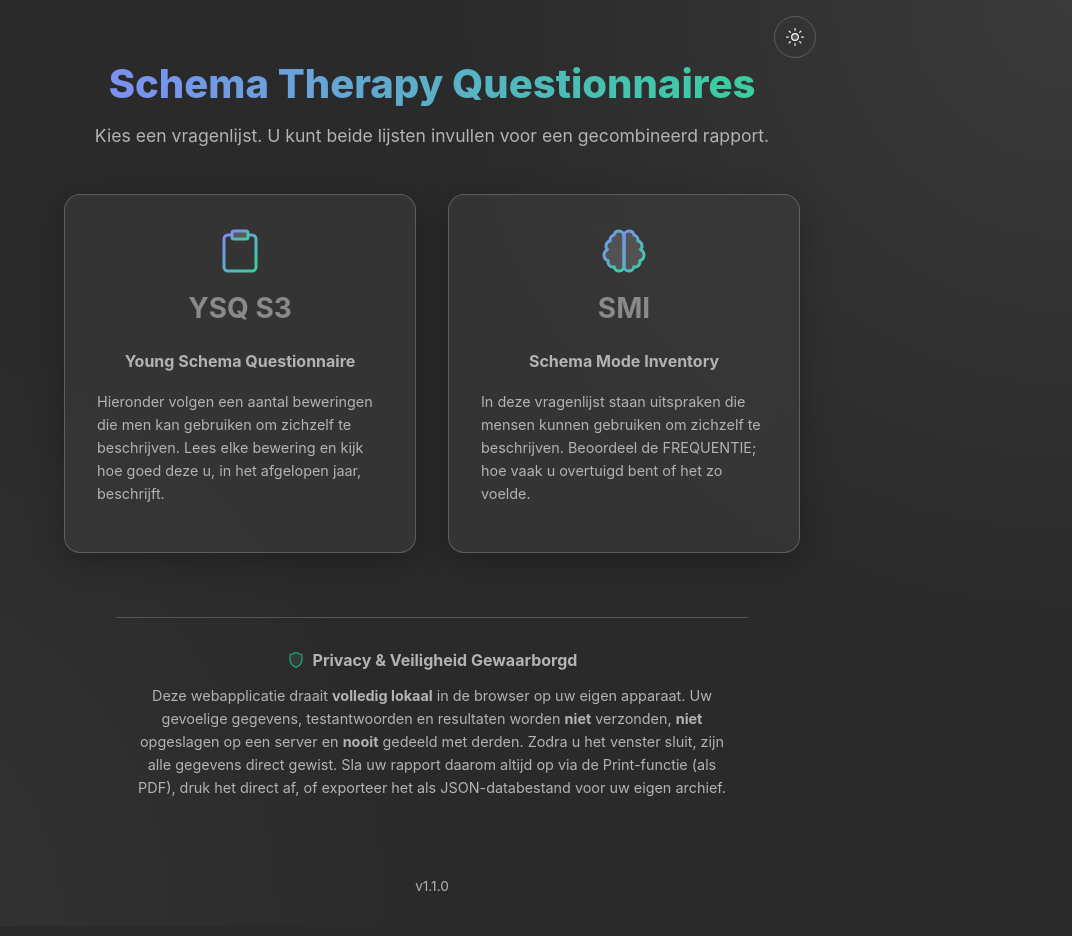
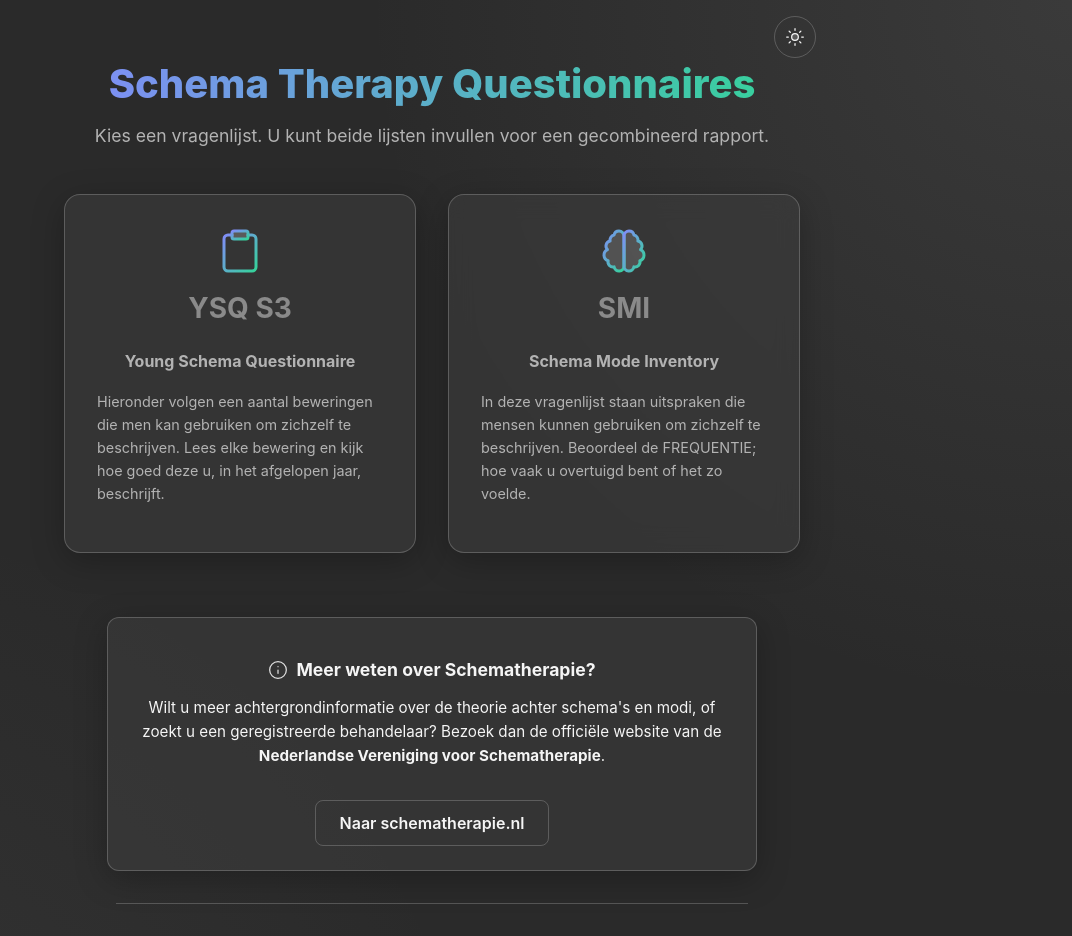
Before and after one commit to radder1972/STA, a React (Vite) app: page / in a window 1280 px wide. Shown: the top 936 px of the page, without its empty margins (208-1280 px from the left). Built offline with nearby package versions, Linux system fonts and the light colour scheme.

Commit message:
Voeg link naar Nederlandse Vereniging voor Schematherapie toe

```diff
--- a/src/components/Home.jsx
+++ b/src/components/Home.jsx
@@ -1,4 +1,4 @@
-import { ClipboardIcon, BrainIcon, CheckIcon, ChartIcon, ShieldIcon } from './Icons'
+import { ClipboardIcon, BrainIcon, CheckIcon, ChartIcon, ShieldIcon, InfoIcon } from './Icons'
 
 export default function Home({ onStart, completedTests, onViewResults }) {
   const isYsqDone = !!completedTests.ysq;
@@ -40,7 +40,25 @@ export default function Home({ onStart, completedTests, onViewResults }) {
         </div>
       )}
 
-      <div style={{ marginTop: '4rem', textAlign: 'center', color: 'var(--text-muted)', maxWidth: '600px', margin: '4rem auto 1rem', padding: '1rem', borderTop: '1px solid var(--border-color)' }}>
+      <div style={{ marginTop: '4rem', textAlign: 'center', color: 'var(--text-main)', maxWidth: '600px', margin: '4rem auto 1rem', padding: '1.5rem', background: 'var(--card-bg)', borderRadius: '12px', border: '1px solid var(--border-color)', boxShadow: 'var(--glass-shadow)' }}>
+        <p style={{ display: 'flex', alignItems: 'center', justifyContent: 'center', gap: '8px', marginBottom: '0.5rem', fontWeight: 'bold', fontSize: '1.1rem' }}>
+          <InfoIcon size={20} color="var(--accent, #6366f1)" /> Meer weten over Schematherapie?
+        </p>
+        <p style={{ lineHeight: '1.6', fontSize: '0.95rem' }}>
+          Wilt u meer achtergrondinformatie over de theorie achter schema's en modi, of zoekt u een geregistreerde behandelaar? Bezoek dan de officiële website van de <strong>Nederlandse Vereniging voor Schematherapie</strong>.
+        </p>
+        <a
+          href="https://www.schematherapie.nl/home"
+          target="_blank"
+          rel="noopener noreferrer"
+          className="btn btn-outline"
+          style={{ display: 'inline-block', marginTop: '1rem', textDecoration: 'none' }}
+        >
+          Naar schematherapie.nl
+        </a>
+      </div>
+
+      <div style={{ marginTop: '2rem', textAlign: 'center', color: 'var(--text-muted)', maxWidth: '600px', margin: '2rem auto 1rem', padding: '1rem', borderTop: '1px solid var(--border-color)' }}>
         <p style={{ display: 'flex', alignItems: 'center', justifyContent: 'center', gap: '8px', marginBottom: '0.5rem', fontWeight: 'bold' }}>
           <ShieldIcon size={18} color="var(--success, #10b981)" /> Privacy & Veiligheid Gewaarborgd
         </p>
--- a/src/components/Icons.jsx
+++ b/src/components/Icons.jsx
@@ -127,3 +127,11 @@ export const ShieldIcon = (props) => (
     <path d="M12 22s8-4 8-10V5l-8-3-8 3v7c0 6 8 10 8 10z" fill="currentColor" fillOpacity="0.1" />
   </IconBase>
 );
+
+export const InfoIcon = (props) => (
+  <IconBase {...props}>
+    <circle cx="12" cy="12" r="10" />
+    <line x1="12" y1="16" x2="12" y2="12" />
+    <line x1="12" y1="8" x2="12.01" y2="8" />
+  </IconBase>
+);
```
